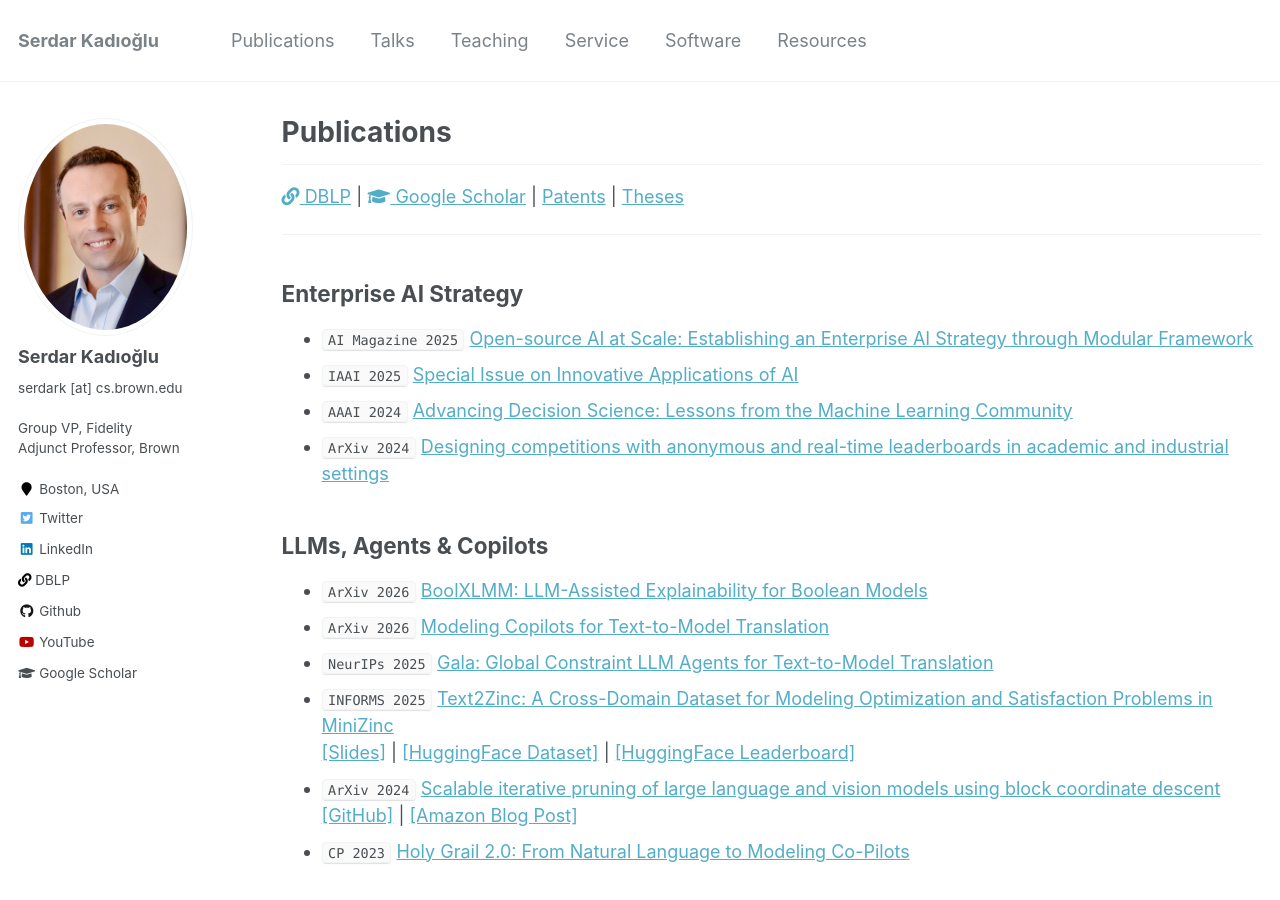
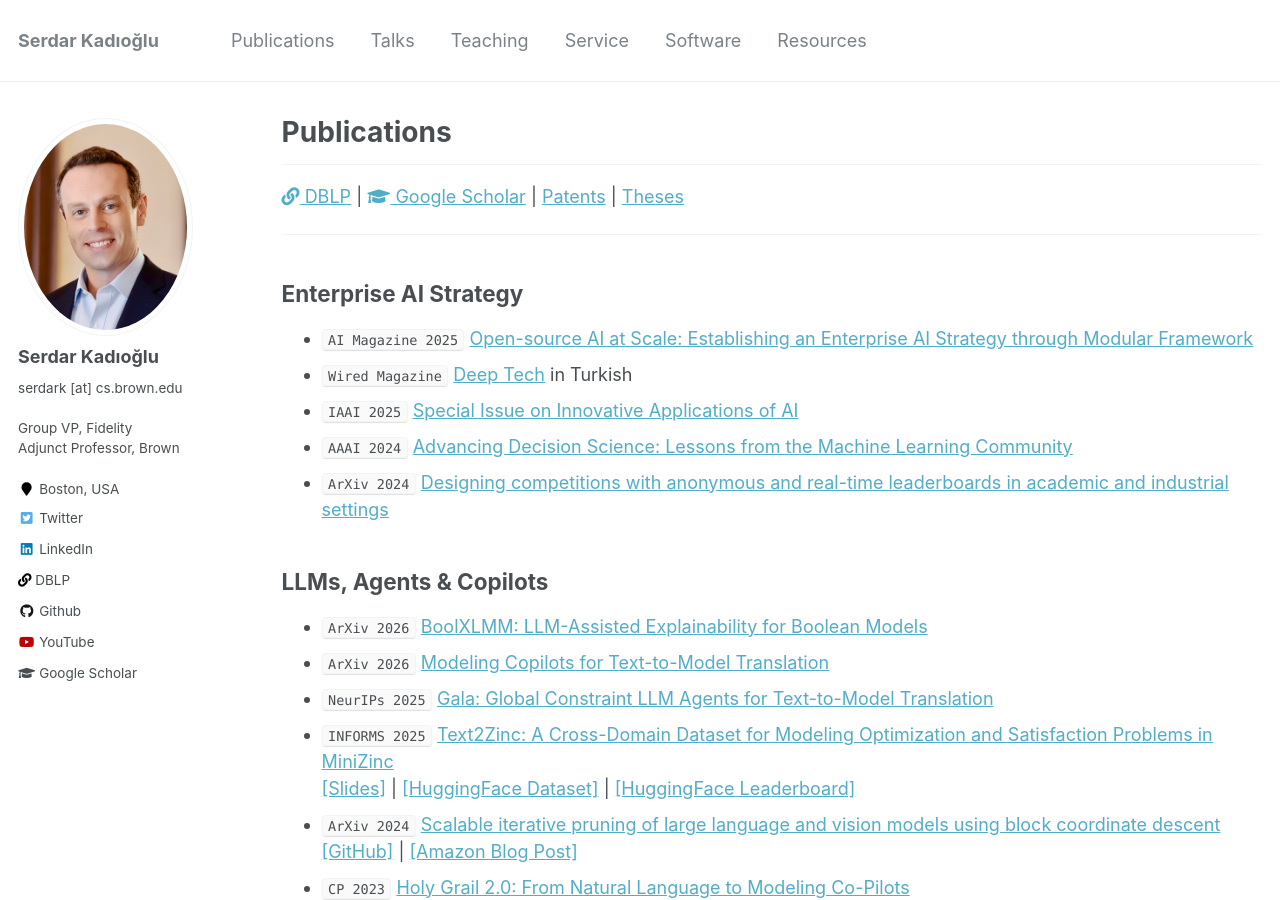
Before and after one commit to skadio/skadio.github.io, a Jekyll site: the page built from _pages/publications.md, in a window 1280 px wide and 900 px high. Built offline with Jekyll 4.4.1, drawn with Linux system fonts in a browser that asks for light colours.

Commit message:
Add publication entry for Wired Magazine

```diff
--- a/_pages/publications.md
+++ b/_pages/publications.md
@@ -27,6 +27,7 @@ author_profile: true
 ---
 ## Enterprise AI Strategy
 * `AI Magazine 2025` [Open-source AI at Scale: Establishing an Enterprise AI Strategy through Modular Framework](https://onlinelibrary.wiley.com/doi/epdf/10.1002/aaai.70032)
+* `Wired Magazine` [Deep Tech](https://www.wired.com.tr/deep-tech-nesil-h) in Turkish
 * `IAAI 2025` [Special Issue on Innovative Applications of AI](https://onlinelibrary.wiley.com/doi/abs/10.1002/aaai.70027)
 * `AAAI 2024` [Advancing Decision Science: Lessons from the Machine Learning Community](https://osullivan.ucc.ie/CPML2025/papers/kadioglu.pdf)
 * `ArXiv 2024` [Designing competitions with anonymous and real-time leaderboards in academic and industrial settings](https://arxiv.org/abs/2402.07936)
```
